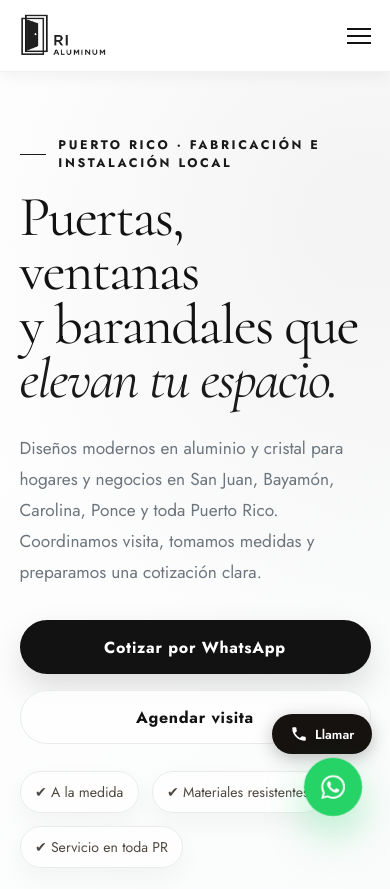
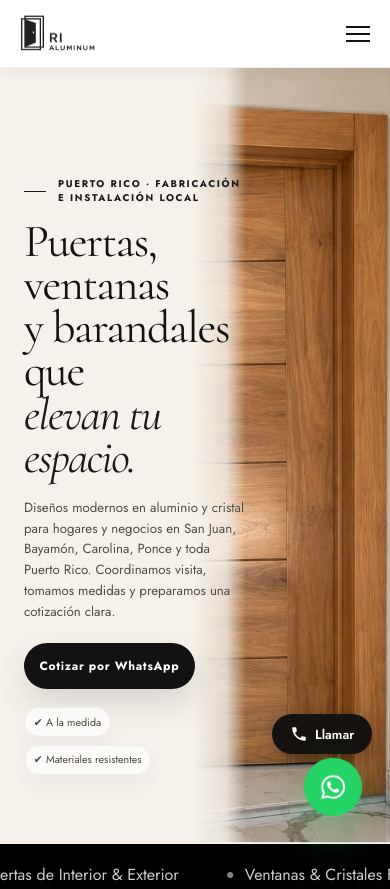
Before and after one commit to aagramonten/ri-aluminum-website, a website: page index.html in a window 390 px wide. Shown: the top 889 px of the page. Drawn offline with Linux system fonts and the light colour scheme.

Commit message:
Let the hero photo be a photo, not a flyer
The hero was pointing at a piece of print collateral: the Roble Andino
flyer, complete with its own logo, its own headline, its own feature
list, and two phone numbers baked into the pixels. Dropped behind the
page's real headline it argued with it, and the numbers it carried were
unclickable, unselectable, and invisible to search. On mobile the crop
cut all of that away anyway, leaving a slice of wood grain.

Crop the door out of the flyer and use that. The page keeps its own
voice; the photo just shows the work. Retune the mobile object-position
so the door clears the text overlay instead of sitting where the
flyer's cream panel used to be, and give the img intrinsic dimensions
and fetchpriority since it's the LCP element.

Co-Authored-By: Claude Opus 5 <noreply@anthropic.com>

```diff
--- a/index.html
+++ b/index.html
@@ -110,7 +110,7 @@
 
     <div class="hero-right reveal">
       <div class="clean-image-wrapper">
-        <img src="images/puerta-premium-real.jpg" alt="Puerta moderna de aluminio instalada en Puerto Rico" class="hero-main-img" />
+        <img src="images/hero-puerta-roble-andino.jpg" width="632" height="1035" fetchpriority="high" alt="Puerta Roble Andino en madera instalada por RI Aluminum" class="hero-main-img" />
         <div class="floating-stats">
           <div class="stat-pill"><strong>24h</strong> Respuesta</div>
           <div class="stat-pill"><strong>PR</strong> Local</div>
--- a/style.css
+++ b/style.css
@@ -488,11 +488,12 @@ img { max-width: 100%; display: block; }
 }
 
 @media (max-width: 720px) {
-  .navbar { height: 72px; }
+  .navbar { height: 68px; padding: 0 1.25rem; }
+  .logo-img { height: 38px; }
   .hamburger { display: flex; }
   .nav-links {
     position: absolute;
-    top: 72px;
+    top: 68px;
     left: 0;
     right: 0;
     display: none;
@@ -503,8 +504,55 @@ img { max-width: 100%; display: block; }
     border-bottom: 1px solid var(--border);
   }
   .nav-links.open { display: flex; }
-  .hero h1 { font-size: 3.55rem; }
+  /* The first mobile screen works as a product cover: the door remains the
+     focal point while the sales message stays readable on the light panel. */
+  .hero {
+    display: block;
+    position: relative;
+    min-height: calc(100svh - 68px);
+    padding: 0;
+    overflow: hidden;
+    background: #f6f2eb;
+  }
+  .hero-left {
+    position: relative;
+    z-index: 2;
+    width: 63%;
+    min-height: calc(100svh - 68px);
+    padding: clamp(2.25rem, 9vh, 4.5rem) 0 2rem 1.5rem;
+    display: flex;
+    flex-direction: column;
+    justify-content: center;
+    background: linear-gradient(90deg, #f6f2eb 0%, #f6f2eb 78%, rgba(246,242,235,.78) 92%, rgba(246,242,235,0) 100%);
+  }
+  .hero-right {
+    position: absolute;
+    z-index: 1;
+    top: 0;
+    right: 0;
+    bottom: 0;
+    left: 43%;
+  }
+  .clean-image-wrapper, .hero-main-img { width: 100%; height: 100%; max-width: none; }
+  .hero-main-img {
+    border-radius: 0;
+    object-fit: cover;
+    object-position: 68% center;
+    box-shadow: none;
+  }
+  .hero-eyebrow { margin-bottom: .9rem; font-size: .61rem; letter-spacing: 1.65px; line-height: 1.45; }
+  .hero-eyebrow .eyebrow-line { width: 22px; flex: 0 0 22px; }
+  .hero h1 { font-size: clamp(2.55rem, 11.8vw, 3.5rem); line-height: .94; margin-bottom: 1.15rem; }
+  .hero-sub { max-width: 16rem; font-size: .83rem; line-height: 1.58; margin-bottom: 1.25rem; color: #514c46; }
+  .hero-btns { width: auto; }
+  .btn-primary, .btn-ghost { width: fit-content; min-height: 46px; padding: 0 .9rem; font-size: .75rem; }
+  .btn-ghost { display: none; }
+  .hero-badges { max-width: 13rem; margin-top: 1.1rem; gap: .45rem; }
+  .hero-badges span { padding: .42rem .55rem; font-size: .67rem; background: rgba(255,255,255,.72); }
+  .hero-badges span:nth-child(3) { display: none; }
+  .floating-stats { display: none; }
   .hero-btns, .btn-primary, .btn-ghost, .btn-light, .submit-btn { width: 100%; }
+  .hero-btns, .btn-primary { width: fit-content; }
 
   .floating-stats { right: 10px; bottom: -15px; }
   .stat-pill { padding: 8px 12px; font-size: 0.8rem; }
```
Also changed, not shown: images/hero-puerta-roble-andino.jpg (added).
